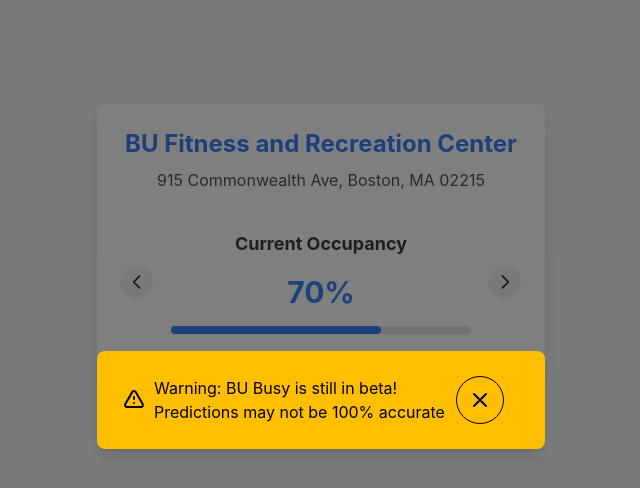
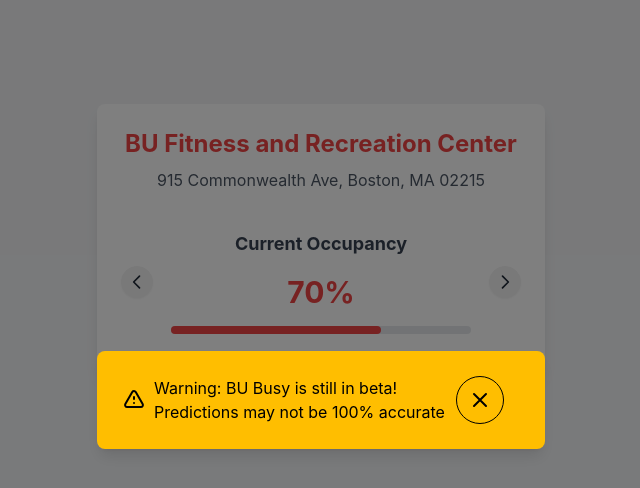
Before and after one commit to mchu64/BU-BUSY, a React (Create React App) app in the folder bubusy/: page / in a window 1280 px wide. Shown: the top 488 px of the page, without its empty margins (319-959 px from the left). Built offline with nearby package versions, Linux system fonts and the light colour scheme.

Commit message:
made text red

```diff
--- a/bubusy/src/App.js
+++ b/bubusy/src/App.js
@@ -72,7 +72,7 @@
   {/* Card Container */}
   <div className="bg-white p-6 rounded-lg shadow-lg max-w-md w-full text-center">
     {/* Center Name and Address */}
-    <h1 className="text-2xl font-bold text-blue-500">BU Fitness and Recreation Center</h1>
+    <h1 className="text-2xl font-bold text-red-500">BU Fitness and Recreation Center</h1>
     <p className="text-gray-600 mt-2">915 Commonwealth Ave, Boston, MA 02215</p>
 
     {/* Carousel */}
@@ -82,9 +82,9 @@
         {/* Current Occupancy */}
         <div className="carousel-item flex flex-col items-center justify-center w-full">
           <h2 className="text-lg font-bold text-gray-700">Current Occupancy</h2>
-          <p className="text-3xl font-bold text-blue-500 mt-4">70%</p>
+          <p className="text-3xl font-bold text-red-500 mt-4">70%</p>
           <div className="w-3/4 h-2 bg-gray-200 rounded mt-4">
-            <div className="h-2 bg-blue-500 rounded" style={{ width: "70%" }}></div>
+            <div className="h-2 bg-red-500 rounded" style={{ width: "70%" }}></div>
           </div>
         </div>
 
```
